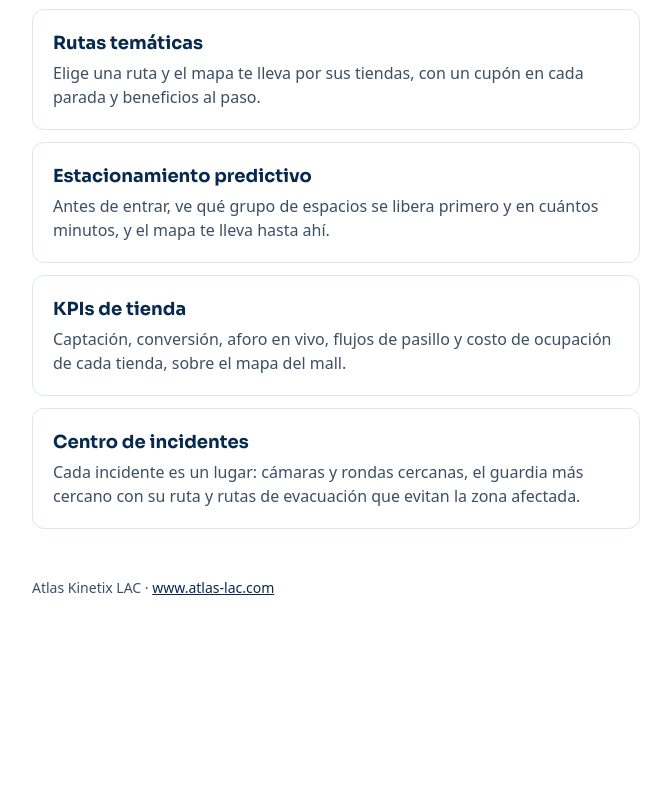
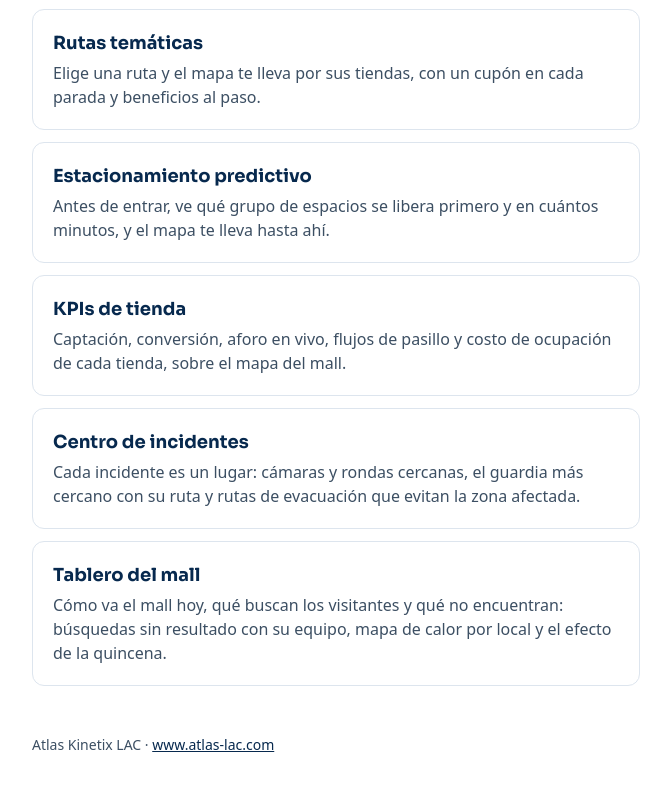
Before and after one commit to fchavarrix/fchavarrix.github.io, a plain HTML site: page index.html in a window 1280 px wide. Shown: the part 324-1112 px from the top of the page, without its empty margins (304-975 px from the left). Before the commit the page ends 970 px from the top, so only its background shows below. Drawn offline with Linux system fonts and the light colour scheme.

Commit message:
Índice: Tablero del mall (Atlas Mall Suite)
Co-Authored-By: Claude Opus 5.5 <noreply@anthropic.com>

```diff
--- a/index.html
+++ b/index.html
@@ -53,6 +53,10 @@
           <strong>Centro de incidentes</strong>
           <span>Cada incidente es un lugar: cámaras y rondas cercanas, el guardia más cercano con su ruta y rutas de evacuación que evitan la zona afectada.</span>
         </a>
+        <a class="demo" href="https://mall-suite-demo.atlas-lac.com/apps/tablero/">
+          <strong>Tablero del mall</strong>
+          <span>Cómo va el mall hoy, qué buscan los visitantes y qué no encuentran: búsquedas sin resultado con su equipo, mapa de calor por local y el efecto de la quincena.</span>
+        </a>
       </div>
       <footer>Atlas Kinetix LAC · <a href="https://www.atlas-lac.com">www.atlas-lac.com</a></footer>
     </main>
```
